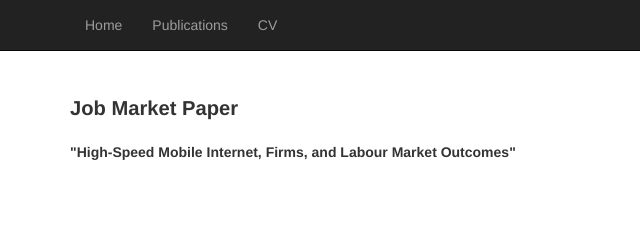
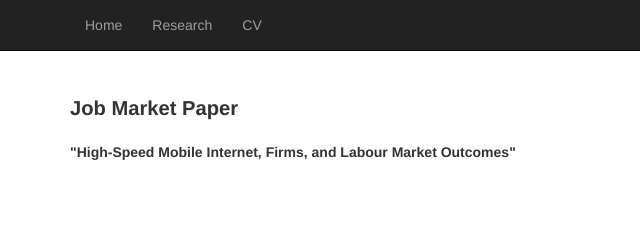
Before and after one commit to thomaskokossou/thomaskokossou.github.io, a plain HTML site: page research.html in a window 1280 px wide. Shown: the top 240 px of the page, 0-640 px from the left. Drawn offline with nearby package versions, Linux system fonts and the light colour scheme.

Commit message:
Update research.html

```diff
--- a/research.html
+++ b/research.html
@@ -26,7 +26,7 @@
       <div class="collapse navbar-collapse" id="bs-example-navbar-collapse-1">
         <ul class="nav navbar-nav">
           <li><a href="index.html">Home</a></li>
-          <li><a href="research.html">Publications</a></li>
+          <li><a href="research.html">Research</a></li>
           <li><a href="cv.html">CV</a></li>
         </ul>
       </div>
```
